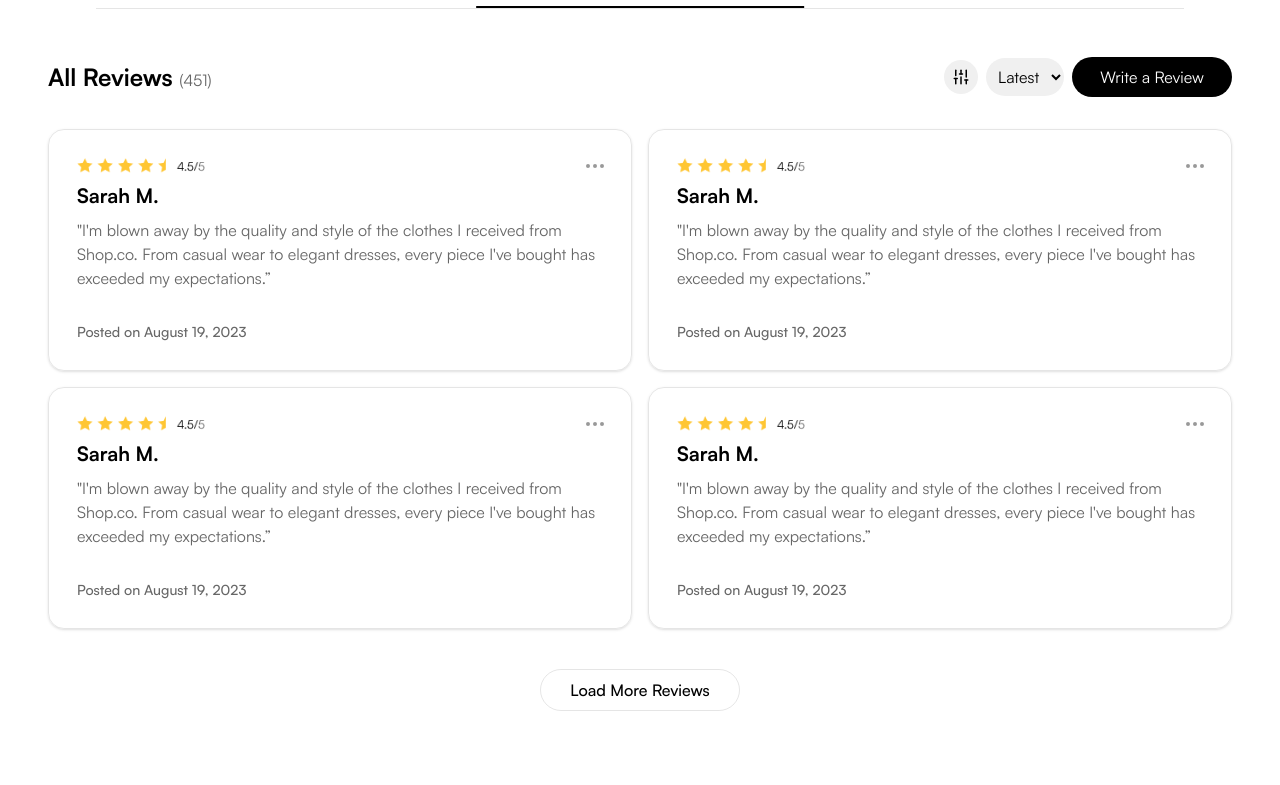
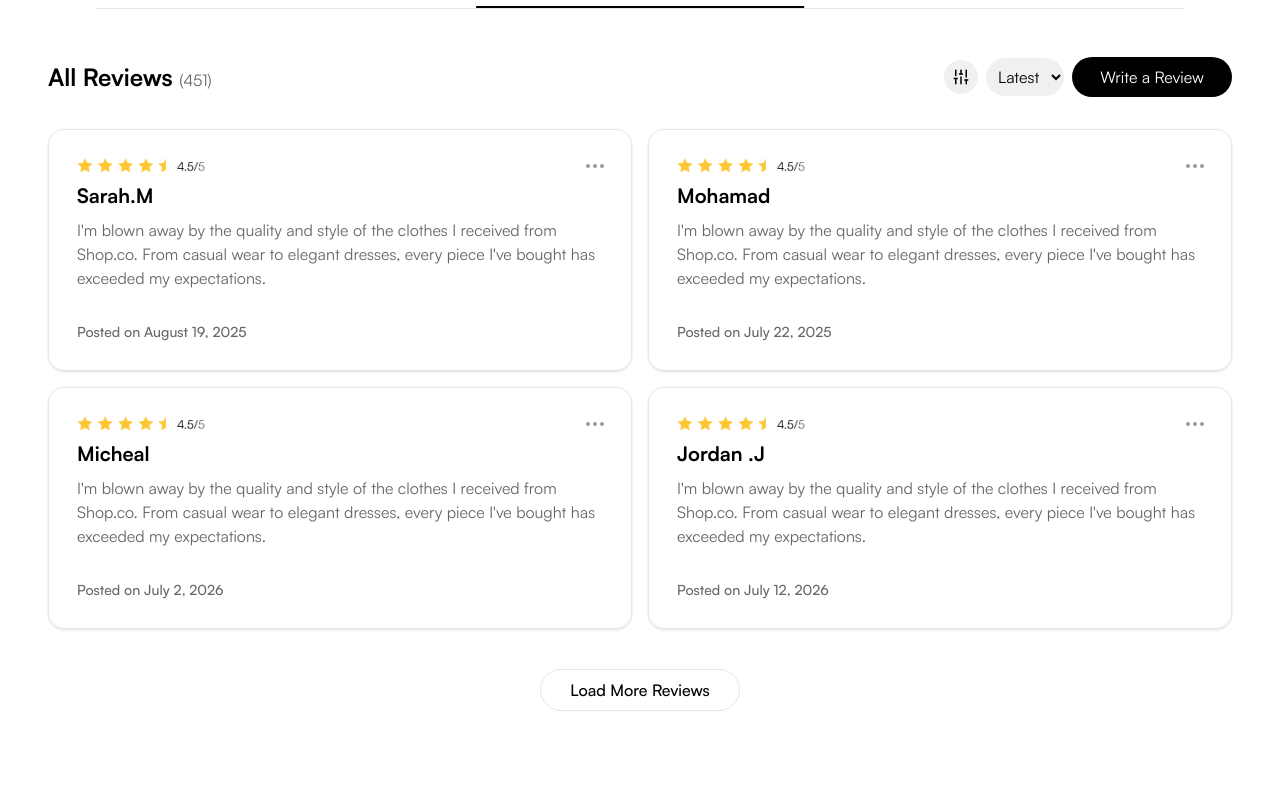
Before and after one commit to 01mehran/shopverse, a React (Vite) app: page /product-details/1 in a window 1280 px wide. Shown: the part 664-1449 px from the top of the page. Built offline with nearby package versions, Linux system fonts and the light colour scheme; data requests are answered from the project's data file.

Commit message:
refactor(comments): extract comments list to separate file

```diff
--- a/src/features/products/components/Comments.tsx
+++ b/src/features/products/components/Comments.tsx
@@ -1,9 +1,6 @@
 // Cmponents;
 import { Container } from "@/shared/components";
 import Tabs from "./Tabs";
-
-// Static Images;
-import ratingStar from "@/assets/images/home/rating-start.png";
 
 // Motion Component;
 import { motion } from "motion/react";
@@ -14,6 +11,9 @@ import {
   productCardContainerVariants,
   productCardVariants,
 } from "@/shared/animations";
+
+// Data;
+import { commentList } from "./data/comments";
 
 // Icons;
 import { Ellipsis, SlidersVertical } from "lucide-react";
@@ -62,25 +62,23 @@ export default function Comments() {
               viewport={{ once: true }}
               className="grid grid-cols-1 gap-4 md:grid-cols-2"
             >
-              {Array.from({ length: 4 }, (_, i) => (
+              {commentList.slice(0, 4)?.map((comment, i) => (
                 <motion.article
                   variants={productCardVariants}
                   key={i}
                   className="relative flex flex-col gap-2 rounded-2xl border border-black/10 p-4 shadow md:justify-between md:p-7"
                 >
                   <img
-                    src={ratingStar}
+                    src={comment.starImage}
                     alt="rating start image"
                     className="w-32"
                   />
-                  <h1 className="text-xl font-bold">Sarah M.</h1>
+                  <h1 className="text-xl font-bold">{comment.name}</h1>
                   <p className="text-base leading-6 font-normal text-black/60">
-                    "I'm blown away by the quality and style of the clothes I
-                    received from Shop.co. From casual wear to elegant dresses,
-                    every piece I've bought has exceeded my expectations.”
+                    {comment.comment}
                   </p>
                   <span className="mt-6 text-sm font-medium text-black/60">
-                    Posted on August 19, 2023
+                    {comment.date}
                   </span>
                   <button className="absolute top-6 right-6 hidden cursor-pointer text-black/40 md:block">
                     <Ellipsis />
@@ -89,7 +87,7 @@ export default function Comments() {
               ))}
             </motion.div>
 
-            {/* Load More Comments Button */}
+            {/* Load More Button */}
             <motion.button
               variants={fadeLeftVariant}
               initial="hidden"
--- /dev/null
+++ b/src/features/products/components/data/comments.ts
@@ -0,0 +1,37 @@
+export const commentList = [
+  {
+    starImage: "/src/assets/images/home/rating-start.png",
+    name: "Sarah.M",
+    comment:
+      "I'm blown away by the quality and style of the clothes I received from Shop.co. From casual wear to elegant dresses, every piece I've bought has exceeded my expectations.",
+    date: "Posted on August 19, 2025",
+  },
+  {
+    starImage: "/src/assets/images/home/rating-start.png",
+    name: "Mohamad",
+    comment:
+      "I'm blown away by the quality and style of the clothes I received from Shop.co. From casual wear to elegant dresses, every piece I've bought has exceeded my expectations.",
+    date: "Posted on July 22, 2025",
+  },
+  {
+    starImage: "/src/assets/images/home/rating-start.png",
+    name: "Micheal",
+    comment:
+      "I'm blown away by the quality and style of the clothes I received from Shop.co. From casual wear to elegant dresses, every piece I've bought has exceeded my expectations.",
+    date: "Posted on July 2, 2026",
+  },
+  {
+    starImage: "/src/assets/images/home/rating-start.png",
+    name: "Jordan .J",
+    comment:
+      "I'm blown away by the quality and style of the clothes I received from Shop.co. From casual wear to elegant dresses, every piece I've bought has exceeded my expectations.",
+    date: "Posted on July 12, 2026",
+  },
+  {
+    starImage: "/src/assets/images/home/rating-start.png",
+    name: "Joniour ",
+    comment:
+      "I'm blown away by the quality and style of the clothes I received from Shop.co. From casual wear to elegant dresses, every piece I've bought has exceeded my expectations.",
+    date: "Posted on July 30, 2026",
+  },
+];
```
